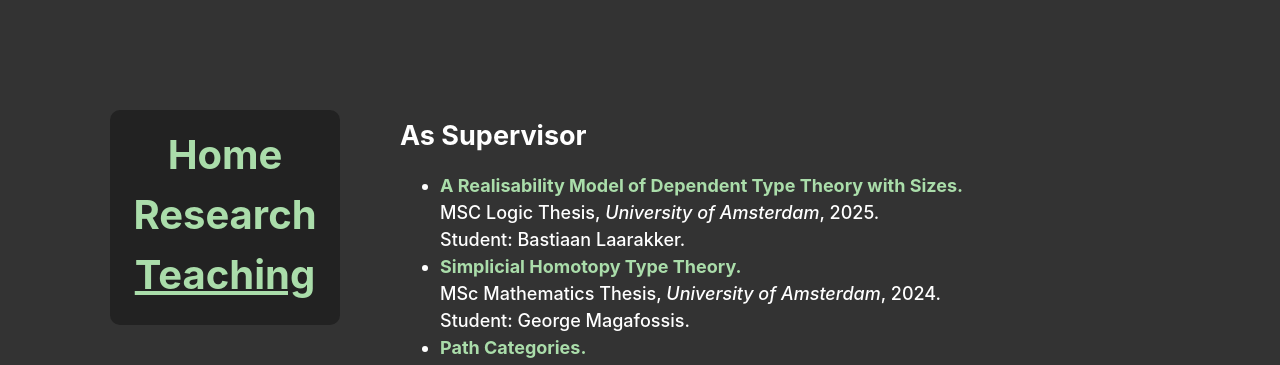
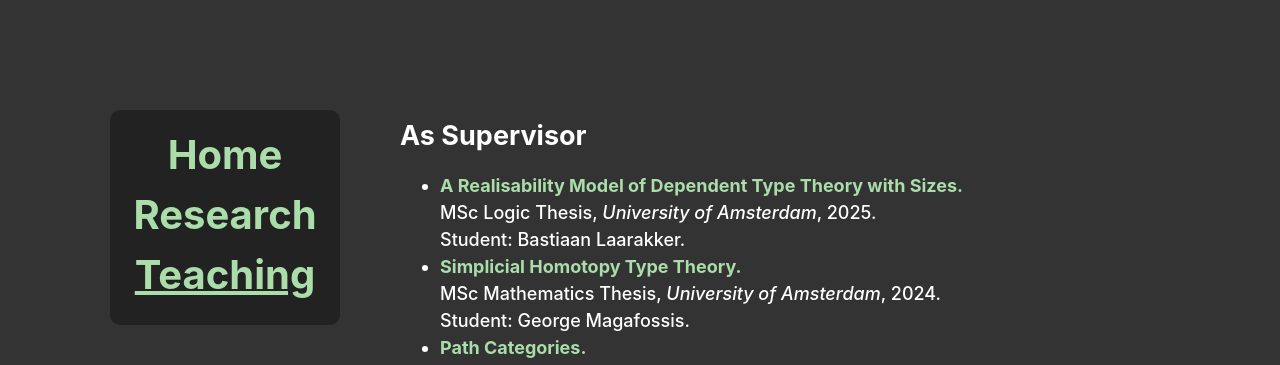
Before and after one commit to DDOtten/ddotten.github.io, a Jekyll site: the page built from teaching.md, in a window 1280 px wide and 900 px high. Shown: the top 365 px of the window. Built offline with Jekyll 4.4.1, drawn with Linux system fonts in a browser that asks for light colours.

Commit message:
changed MSC to MSc

```diff
--- a/teaching.md
+++ b/teaching.md
@@ -7,7 +7,7 @@ layout: page
 # As Supervisor
 
 - **A Realisability Model of Dependent Type Theory with Sizes.** \
-    MSC Logic Thesis, *University of Amsterdam*, 2025. \
+    MSc Logic Thesis, *University of Amsterdam*, 2025. \
     Student: Bastiaan Laarakker.
 - **[Simplicial Homotopy Type Theory](https://scripties.uba.uva.nl/search?id=record_55571).** \
     MSc Mathematics Thesis, *University of Amsterdam*, 2024. \
```
